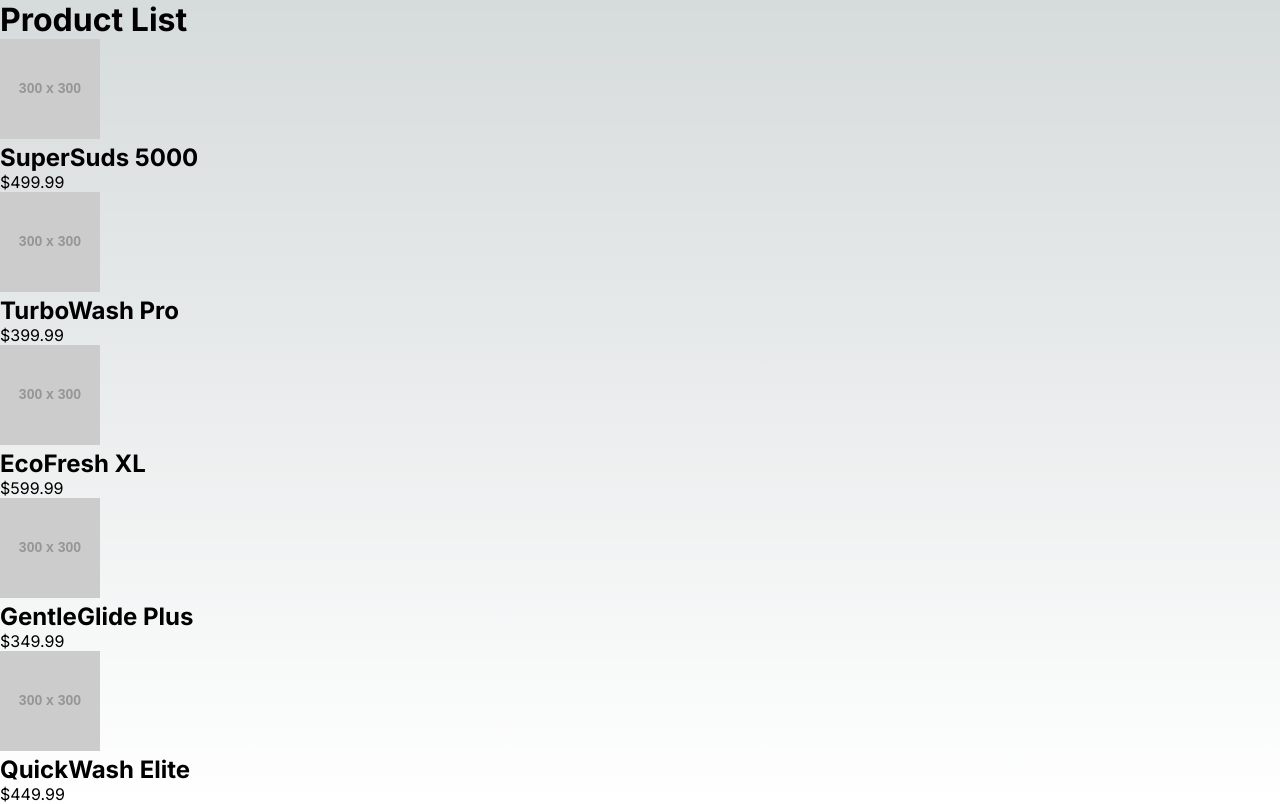
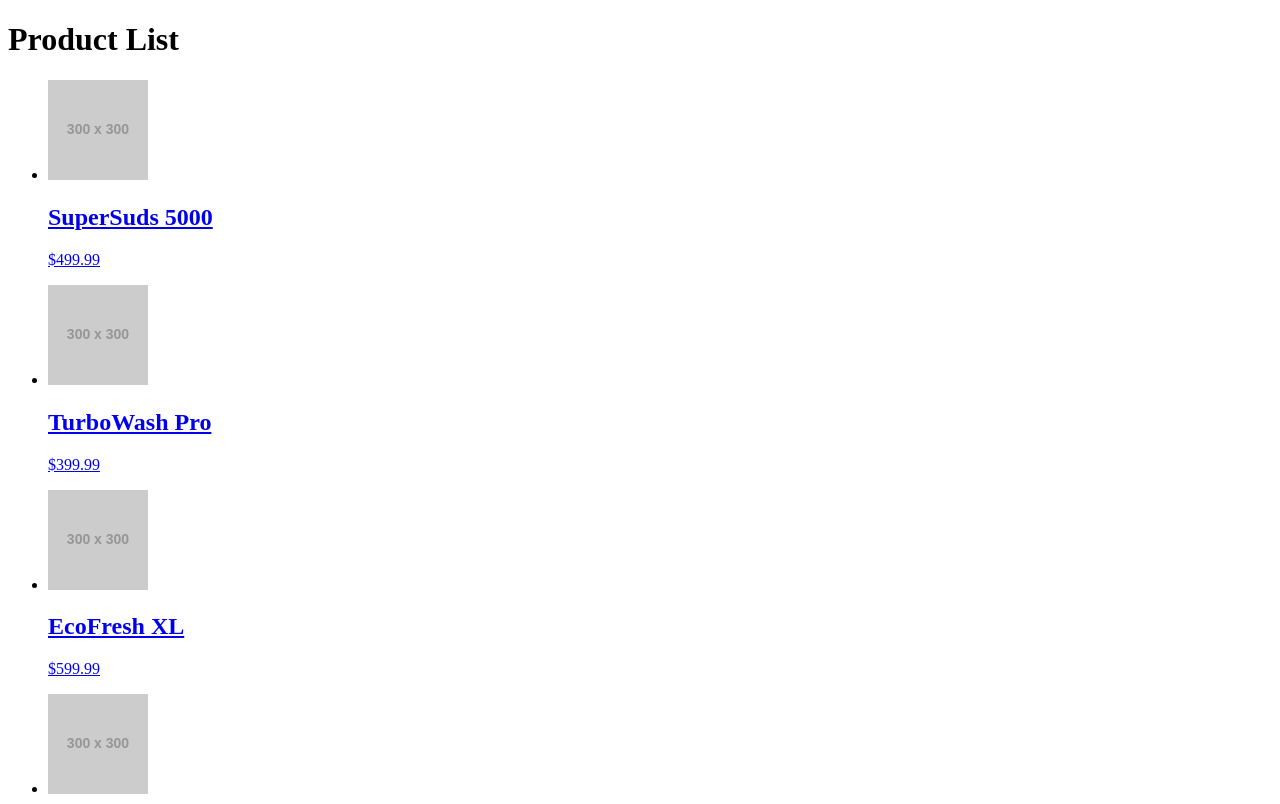
Before and after one commit to RMikkelsen/washazon, a Next.js app: page / in a window 1280 px wide. Shown: the top 804 px of the page. Built offline with nearby package versions, Linux system fonts and the light colour scheme.

Commit message:
starting to add styling, cleaning up files, refactoring

```diff
--- a/src/app/globals.css
+++ b/src/app/globals.css
@@ -1,77 +1,3 @@
-:root {
-  --max-width: 1100px;
-  --border-radius: 12px;
-  --font-mono: ui-monospace, Menlo, Monaco, "Cascadia Mono", "Segoe UI Mono",
-    "Roboto Mono", "Oxygen Mono", "Ubuntu Monospace", "Source Code Pro",
-    "Fira Mono", "Droid Sans Mono", "Courier New", monospace;
-
-  --foreground-rgb: 0, 0, 0;
-  --background-start-rgb: 214, 219, 220;
-  --background-end-rgb: 255, 255, 255;
-
-  --primary-glow: conic-gradient(
-    from 180deg at 50% 50%,
-    #16abff33 0deg,
-    #0885ff33 55deg,
-    #54d6ff33 120deg,
-    #0071ff33 160deg,
-    transparent 360deg
-  );
-  --secondary-glow: radial-gradient(
-    rgba(255, 255, 255, 1),
-    rgba(255, 255, 255, 0)
-  );
-
-  --tile-start-rgb: 239, 245, 249;
-  --tile-end-rgb: 228, 232, 233;
-  --tile-border: conic-gradient(
-    #00000080,
-    #00000040,
-    #00000030,
-    #00000020,
-    #00000010,
-    #00000010,
-    #00000080
-  );
-
-  --callout-rgb: 238, 240, 241;
-  --callout-border-rgb: 172, 175, 176;
-  --card-rgb: 180, 185, 188;
-  --card-border-rgb: 131, 134, 135;
-}
-
-@media (prefers-color-scheme: dark) {
-  :root {
-    --foreground-rgb: 255, 255, 255;
-    --background-start-rgb: 0, 0, 0;
-    --background-end-rgb: 0, 0, 0;
-
-    --primary-glow: radial-gradient(rgba(1, 65, 255, 0.4), rgba(1, 65, 255, 0));
-    --secondary-glow: linear-gradient(
-      to bottom right,
-      rgba(1, 65, 255, 0),
-      rgba(1, 65, 255, 0),
-      rgba(1, 65, 255, 0.3)
-    );
-
-    --tile-start-rgb: 2, 13, 46;
-    --tile-end-rgb: 2, 5, 19;
-    --tile-border: conic-gradient(
-      #ffffff80,
-      #ffffff40,
-      #ffffff30,
-      #ffffff20,
-      #ffffff10,
-      #ffffff10,
-      #ffffff80
-    );
-
-    --callout-rgb: 20, 20, 20;
-    --callout-border-rgb: 108, 108, 108;
-    --card-rgb: 100, 100, 100;
-    --card-border-rgb: 200, 200, 200;
-  }
-}
 
 * {
   box-sizing: border-box;
--- a/src/app/layout.tsx
+++ b/src/app/layout.tsx
@@ -1,26 +1,16 @@
-
-import type { Metadata } from "next";
-import { Inter } from "next/font/google";
-import "./globals.css";
-import Header from "@/components/header";
-
-
-const inter = Inter({ subsets: ["latin"] });
-
-export const metadata: Metadata = {
-  title: "Create Next App",
-  description: "Generated by create next app",
-};
+export const metadata = {
+  title: 'Next.js',
+  description: 'Generated by Next.js',
+}
 
 export default function RootLayout({
   children,
-}: Readonly<{
-  children: React.ReactNode;
-}>) {
+}: {
+  children: React.ReactNode
+}) {
   return (
     <html lang="en">
-      <body className={inter.className}>{children}</body>
-
+      <body>{children}</body>
     </html>
-  );
+  )
 }
--- a/src/app/page.tsx
+++ b/src/app/page.tsx
@@ -1,6 +1,7 @@
 
 import ProductList from "@/components/product-list";
 import mockData from "../../public/mock-data/Washing Machines PDP.json";
+import Header from "@/components/header";
 
 
 interface Product {
@@ -18,7 +19,7 @@ export default function Home() {
   }));
 
   return <>
-  {/* <Header products={[]} /> */}
+
   <ProductList products={products} />
   </>;
 }
--- a/src/components/product-list.tsx
+++ b/src/components/product-list.tsx
@@ -6,6 +6,7 @@ import { GetStaticProps } from 'next';
 import { Product } from '../../src/types/types';
 import Image from 'next/image';
 import mockData from '../../public/mock-data/Washing Machines PDP.json';
+import Header from './header';
 
 
 
--- a/src/pages/_app.tsx
+++ b/src/pages/_app.tsx
@@ -1,8 +1,7 @@
+"use client"
 import React, {useState, useEffect} from 'react';
 import { AppProps } from 'next/app';
 import Header from '../components/header';
-import Layout from '@/app/layout';
-import ProductList from '@/components/product-list';
 import { CartContext } from '@/services/cart-context';
 import { Product } from '@/types/types';
 
@@ -27,7 +26,7 @@ function MyApp({ Component, pageProps }: AppProps) {
   return (
     <>
     <CartContext.Provider value={{ cart, addToCart }}>
-        <Header products={[]} />
+        <Header  />
       <Component {...pageProps} />
     </CartContext.Provider>
     </>
--- a/src/pages/product/[id].css
+++ b/src/pages/product/[id].module.css
@@ -16,6 +16,6 @@
     padding: 1rem 1.2rem;
     border-radius: var(--border-radius);
     background: rgba(var(--card-rgb), 0);
-    border: 1px solid rgba(var(--card-border-rgb), 0);
+
 
   }
--- /dev/null
+++ b/src/styles/header.module.css
@@ -0,0 +1,5 @@
+.headerLine {
+    display: flex;
+    justify-content: space-between;
+    align-items: center;
+}
```
Also changed, not shown: src/components/header.tsx (+6 -5 lines), src/pages/product/[id].tsx (+9 -6 lines), src/styles/page.module.css (+4 -4 lines).
